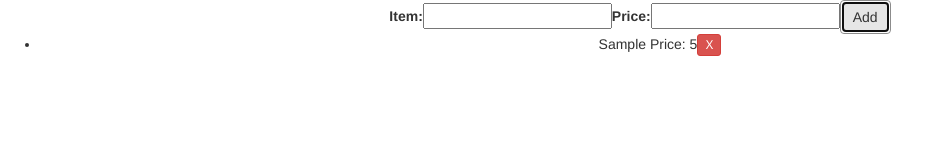
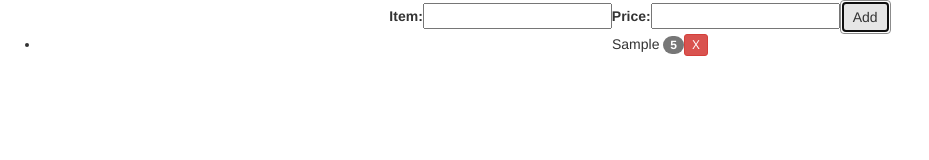
Before and after one commit to sohombhattacharya/Budgeter, a React (Create React App) app in the folder app/: page / in a window 1280 px wide. Both pictures are taken after typing "Sample", "5" into the empty fields and a click on the button "Add". Shown: the top 160 px of the page, without its empty margins (0-929 px from the left). Built offline with nearby package versions, Linux system fonts and the light colour scheme.

Commit message:
added price badge

```diff
--- a/app/src/components/ToDoItem.js
+++ b/app/src/components/ToDoItem.js
@@ -16,7 +16,7 @@ class ToDoItem extends React.Component {
         return (
             <li>
                 <div>
-                    {this.state.description} Price: {this.state.price}
+                    {this.state.description} <span class="badge">{this.state.price}</span>
                     <button type="button" className="btn btn-xs btn-danger img-circle" onClick={this.deleteItem}>  &#xff38;</button>
                 </div>
             </li>
```
